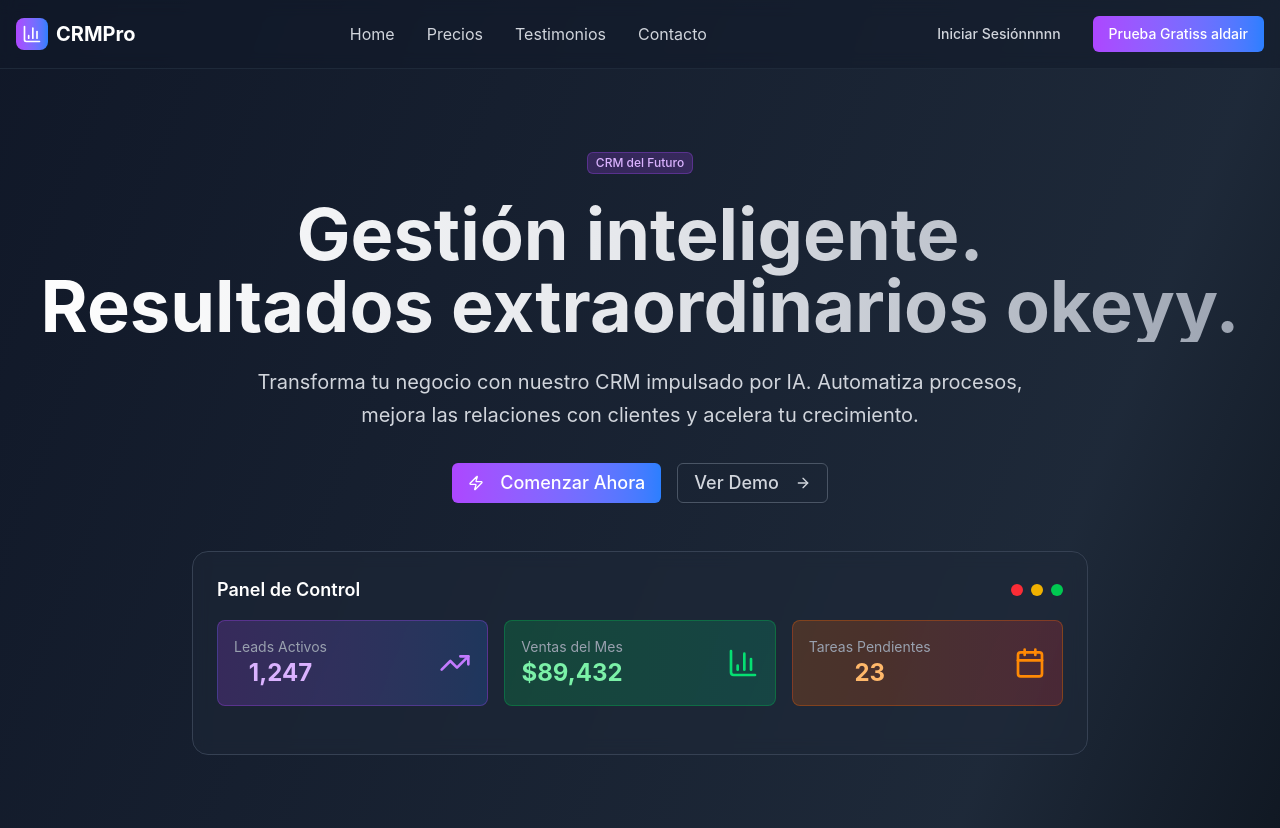
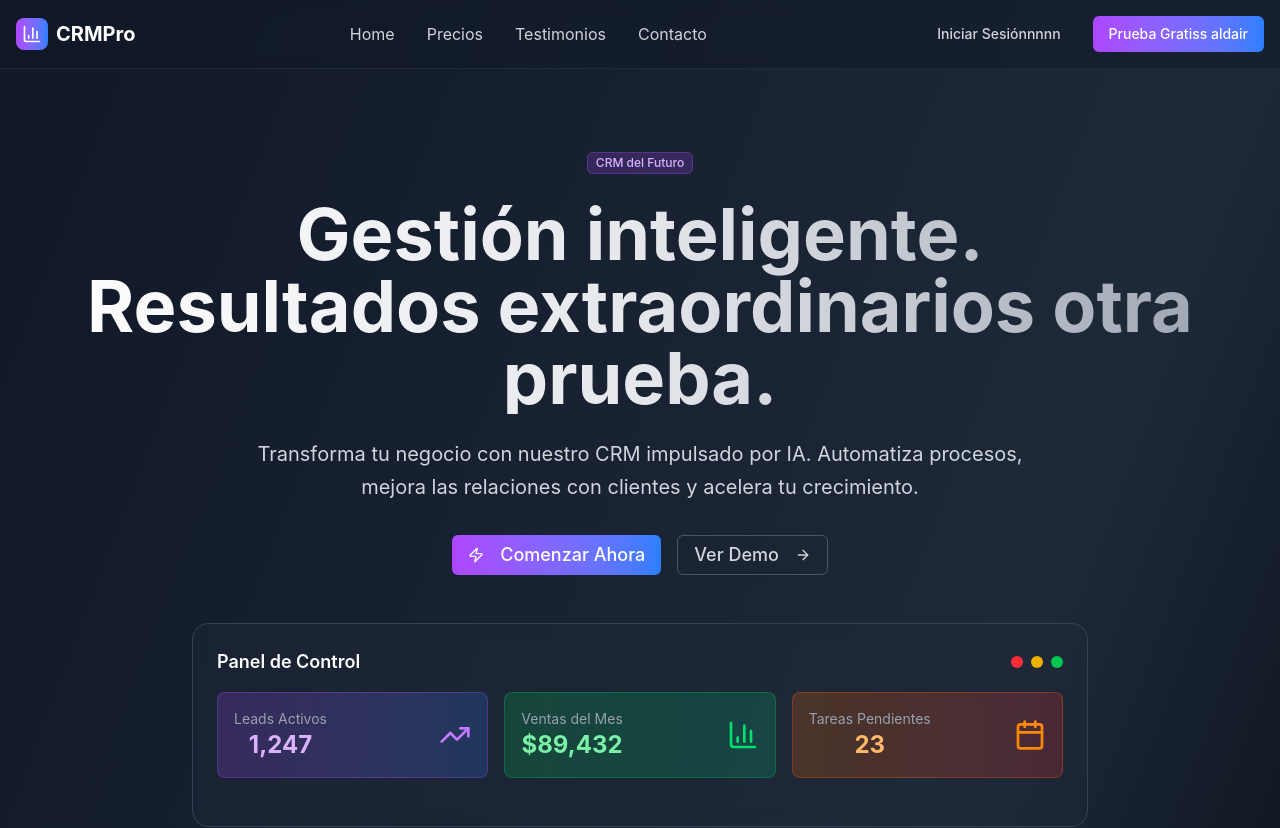
Before and after one commit to GabrieLag00/MonolitoCRM, a React (Vite) app in the folder FrontContactForm/: page / in a window 1280 px wide. Shown: the top 828 px of the page. Built offline with nearby package versions, Linux system fonts and the light colour scheme; no server answers.

Commit message:
otra pureba

```diff
--- a/FrontContactForm/src/views/HomeView.tsx
+++ b/FrontContactForm/src/views/HomeView.tsx
@@ -71,7 +71,7 @@ export default function HomeView() {
           <h1 className="text-5xl md:text-7xl font-bold mb-6 bg-gradient-to-r from-white via-gray-200 to-gray-400 bg-clip-text text-transparent">
             Gestión inteligente.
             <br />
-            Resultados extraordinarios okeyy.
+            Resultados extraordinarios otra prueba.
           </h1>
 
           <p className="text-xl text-gray-300 mb-8 max-w-3xl mx-auto leading-relaxed">
```
